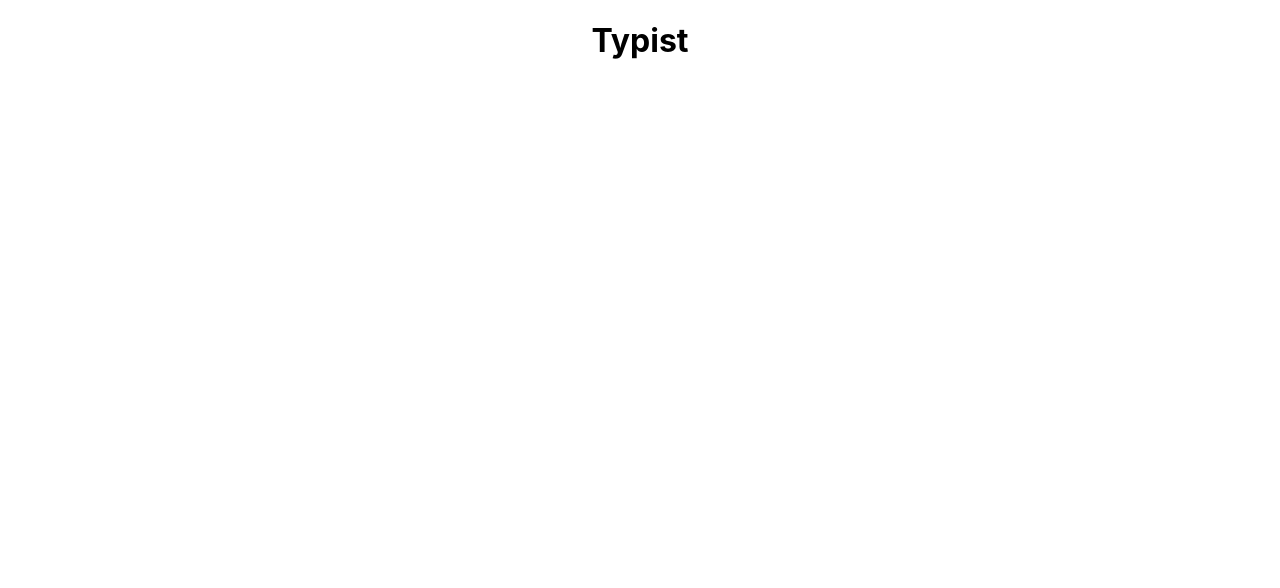
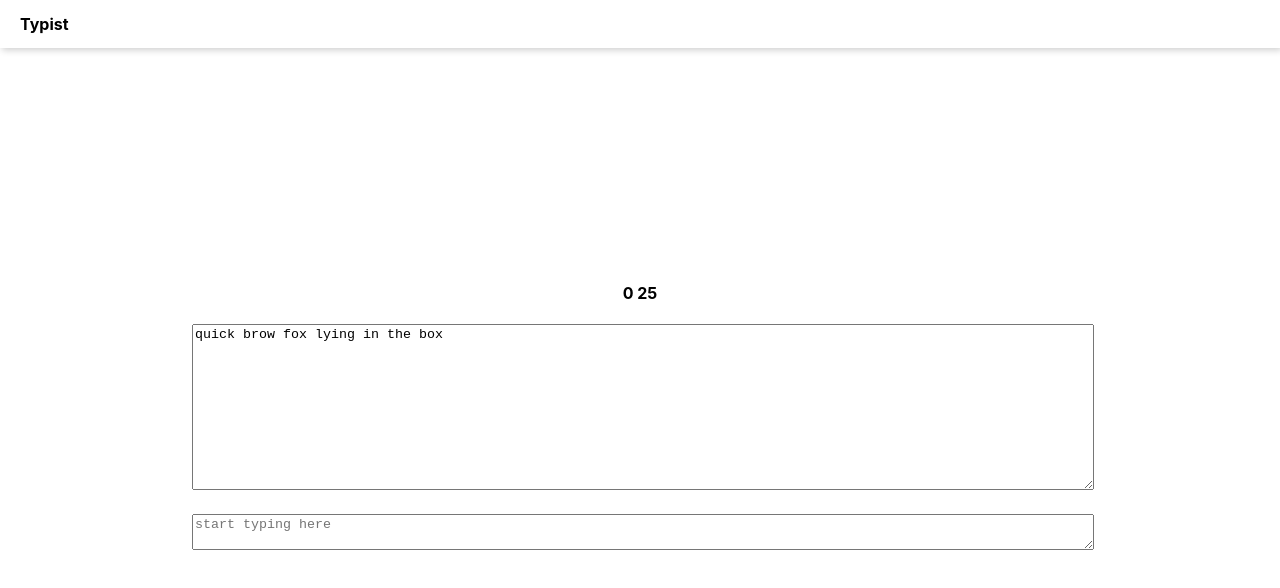
Before and after one commit to ParasArya289/Typist, a React (Create React App) app: page / in a window 1280 px wide. Shown: the top 588 px of the page. Built offline with nearby package versions, Linux system fonts and the light colour scheme.

Commit message:
feat: basic typing

```diff
--- a/src/App.js
+++ b/src/App.js
@@ -1,9 +1,12 @@
 import "./App.css";
+import { Navbar } from "./Components/Navbar/Navbar";
+import { Home } from "./Pages/Home/Home";
 
 function App() {
   return (
     <div className="App">
-      <h1>Typist</h1>
+      <Navbar />
+      <Home />
     </div>
   );
 }
--- /dev/null
+++ b/src/Components/Navbar/Navbar.css
@@ -0,0 +1,14 @@
+.navbar {
+  display: flex;
+  height: 3rem;
+  justify-content: space-between;
+  align-items: center;
+  position: sticky;
+  top: 0;
+  left: 0;
+  right: 0;
+  z-index: 999;
+  background-color: white;
+  padding-inline: 20px;
+  box-shadow: 2px 2px 7px rgba(0, 0, 0, 0.2);
+}
--- /dev/null
+++ b/src/Components/Navbar/Navbar.js
@@ -0,0 +1,11 @@
+import './Navbar.css';
+
+export const Navbar = () => {
+    return(
+        <nav className="navbar">
+            <h4>
+                Typist
+            </h4>
+        </nav>
+    )
+}
--- /dev/null
+++ b/src/Pages/Home/Home.css
@@ -0,0 +1,18 @@
+.home {
+  min-height: 90vh;
+  display: flex;
+  flex-direction: column;
+  align-items: center;
+  justify-content: center;
+}
+.typing-section {
+  width: 70%;
+}
+.typing-section > textarea {
+  width: 100%;
+  resize: vertical;
+}
+.typing-section > textarea:nth-child(1) {
+  min-height: 10rem;
+  margin-bottom: 20px;
+}
--- /dev/null
+++ b/src/Pages/Home/Home.js
@@ -0,0 +1,80 @@
+import { useRef, useState } from "react";
+import "./Home.css";
+
+export const Home = () => {
+  const [userInput, setUserInput] = useState("");
+  const [toBeTyped, setToBeTyped] = useState("quick brow fox lying in the box");
+  // const [element, setElement] = useState([]);
+
+  const toBeTypedRef = useRef(null);
+  const userInputRef = useRef(null);
+
+  const checkCorrectCount = () => {
+    const toBeTypedWord = toBeTyped.split(" ");
+    const userInputWord = userInput.split(" ");
+
+    let count = 0;
+    let spans = [];
+
+    // userInputWord?.forEach((userWord, idx) => {
+    //   const eachWordCount = [...userWord]?.reduce(
+    //     (acc, char, i) => (char === toBeTypedWord[idx][i] ? acc + 1 : acc),
+    //     0
+    //   );
+    //   count += eachWordCount;
+    // });
+
+    userInputWord?.forEach((userWord, idx) => {
+      const { count: eachWordCount, elements } = [...userWord]?.reduce(
+        (acc, char, i) => {
+          if (char === toBeTypedWord[idx][i]) {
+            return {
+              count: acc.count + 1,
+              elements: [
+                ...acc.elements,
+                <span style={{ color: "green" }}>{char}</span>,
+              ],
+            };
+          } else {
+            return {
+              count: acc.count,
+              elements: [
+                ...acc.elements,
+                <span style={{ color: "red" }}>{char}</span>,
+              ],
+            };
+          }
+        },
+        { count: 0, elements: [] }
+      );
+      count += eachWordCount;
+      spans = [...spans,elements,<span>{" "}</span>];
+    });
+
+    return { count, spans };
+  };
+
+  // const renderText = () => {
+  //   return
+  // }
+
+  return (
+    <main className="home">
+      <h4>
+        {checkCorrectCount()?.count} {toBeTyped.replaceAll(" ", "").length}
+      </h4>
+      <section className="typing-section">
+        <textarea value={toBeTyped} />
+        <div>
+          {checkCorrectCount()?.spans?.map((el) => {
+            return el;
+          })}
+        </div>
+        <textarea
+          placeholder="start typing here"
+          onChange={(e) => setUserInput(e.target.value)}
+        />
+      </section>
+    </main>
+  );
+};
```
